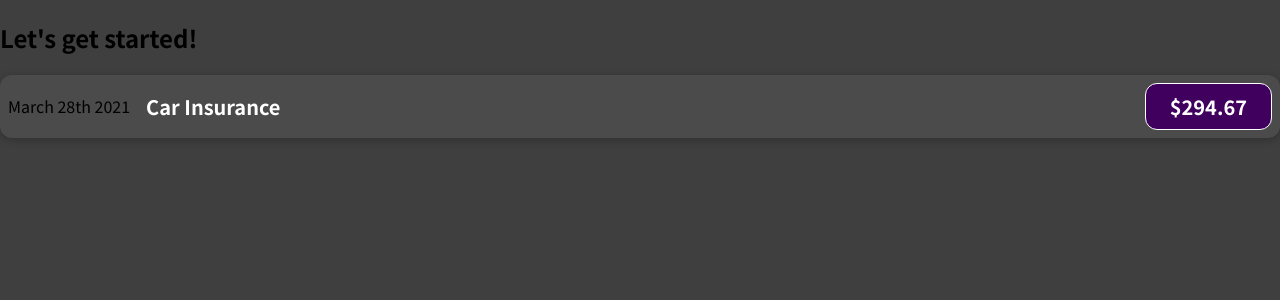
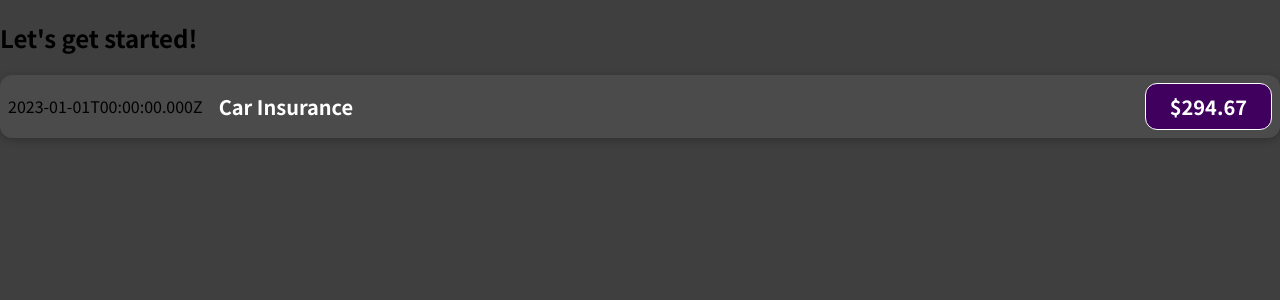
Before and after one commit to RomuloMPereira/react-complete-guide-project01, a JavaScript app: page / in a window 1280 px wide. Shown: the top 300 px of the page. Built offline with nearby package versions, Linux system fonts and the light colour scheme.

Commit message:
Outputting dynamic data

```diff
--- a/src/components/ExpenseItem.js
+++ b/src/components/ExpenseItem.js
@@ -1,12 +1,16 @@
 import './ExpenseItem.css';
 
 function ExpenseItem() {
+    const expenseDate = new Date(2022, 12, 1);
+    const expenseTitle = 'Car Insurance';
+    const expenseAmount = 294.67;
+
     return (
-        <div className="expense-item">
-            <div>March 28th 2021</div>
-            <div className="expense-item__description">
-                <h2>Car Insurance</h2>
-                <div className="expense-item__price">$294.67</div>
+        <div className='expense-item'>
+            <div>{expenseDate.toISOString()}</div>
+            <div className='expense-item__description'>
+                <h2>{expenseTitle}</h2>
+                <div className='expense-item__price'>${expenseAmount}</div>
             </div>
         </div>
     );
```
